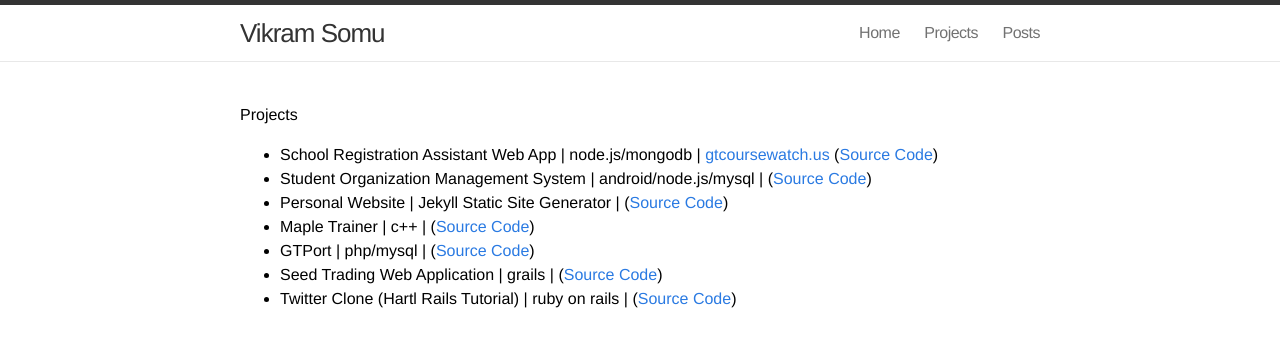
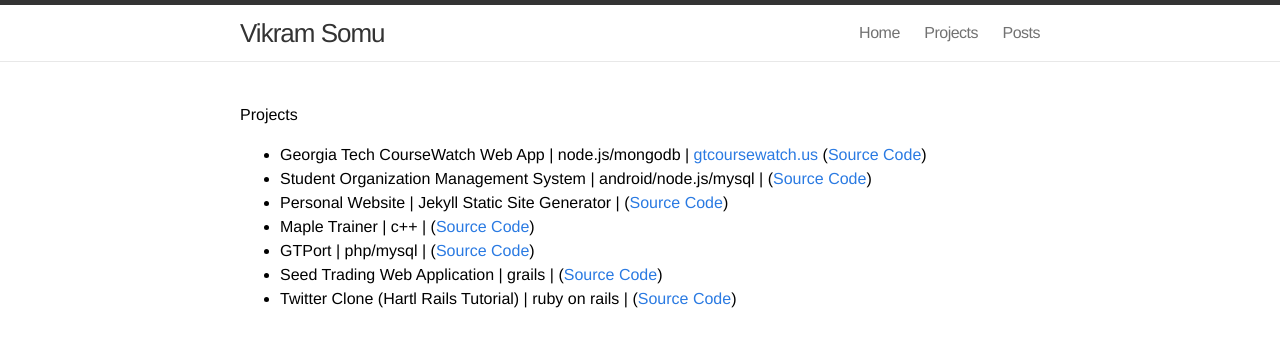
Before and after one commit to vi-s/vi-s.github.io, a Jekyll site: the page built from projects.md, in a window 1280 px wide. Shown: the top 338 px of the page. Built offline with Jekyll 4.4.1, drawn with Linux system fonts in a browser that asks for light colours.

Commit message:
project clarify

```diff
--- a/projects.md
+++ b/projects.md
@@ -4,7 +4,7 @@
 ---
 
 # Projects
--	School Registration Assistant Web App &#124; node.js/mongodb &#124; [gtcoursewatch.us](http://www.gtcoursewatch.us) ([Source Code](https://github.com/vi-s/gtcw))
+-	Georgia Tech CourseWatch Web App &#124; node.js/mongodb &#124; [gtcoursewatch.us](http://www.gtcoursewatch.us) ([Source Code](https://github.com/vi-s/gtcw))
 -	Student Organization Management System &#124; android/node.js/mysql &#124; ([Source Code](https://github.com/TeamStingers/StudentOrgManager))
 -	Personal Website &#124; Jekyll Static Site Generator &#124; ([Source Code](https://github.com/vi-s/vi-s.github.io))
 -	Maple Trainer &#124; c++ &#124; ([Source Code](https://github.com/vi-s/MapleTrainer))
```
